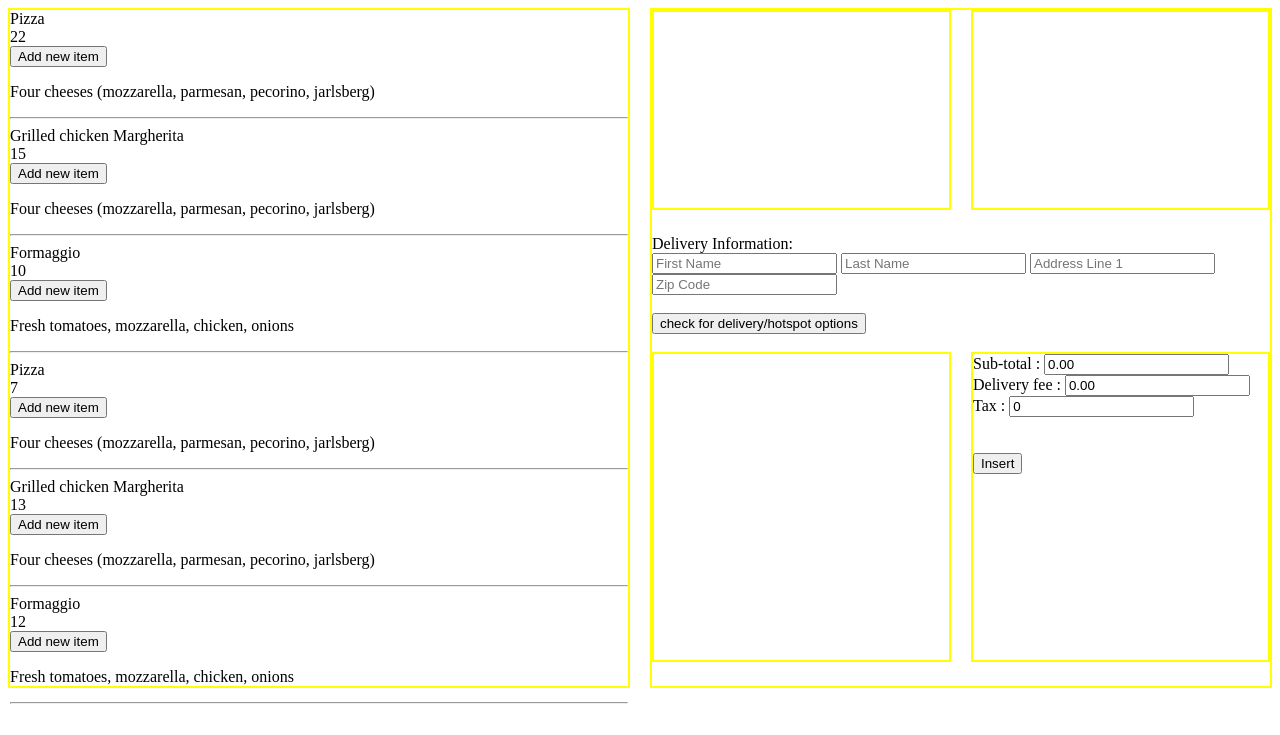
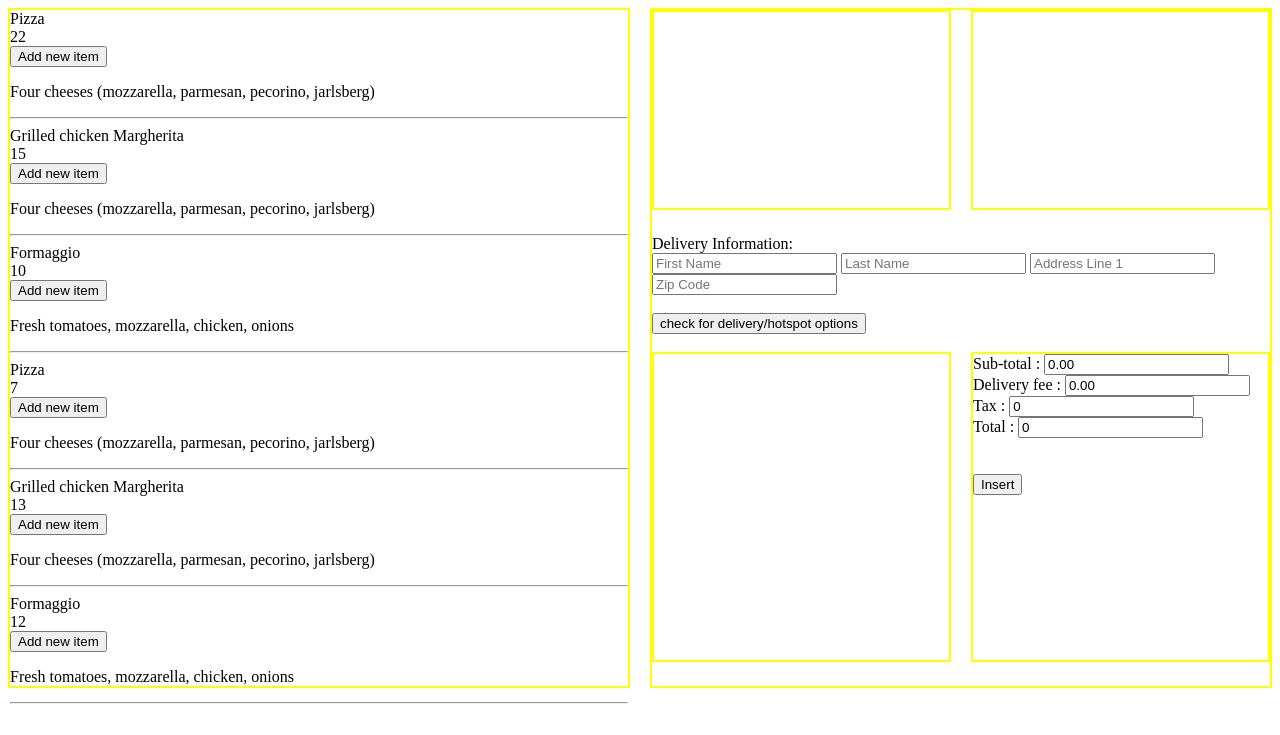
Before and after one commit to IanSmith1337/DatabasesGroup1, a Django app: page /order/ in a window 1280 px wide. Shown: the top 735 px of the page. Run offline with Django 3.2, Linux system fonts and the light colour scheme; parts of the project's set-up code (start-up, migrations or seed data) failed here and were passed over.

Commit message:
add total amount functionality

```diff
--- a/G1DB_Site/templates/order.html
+++ b/G1DB_Site/templates/order.html
@@ -160,14 +160,12 @@
          Sub-total      : <input type="text" id="amount" placeholder="amount" name="amount" value="0.00" readonly><br>
          Delivery fee   : <input type="text" id="deliveryfee" placeholder="deliveryfee" name="deliveryfee" value="0.00" readonly><br>
          Tax            : <input type="text" id="tax" placeholder="tax" name="tax" value="0" readonly><br>
+         Total          : <input type="text" id="total" placeholder="total" name="total" value="0" readonly><br>
 
          <br><br>
          <input type="submit" value="Insert" onclick="return alert('Order Placed.. Thanks!')">
 
      </form>
-
-     <p>{{ order }}</p>
-
     </div>
 
 </div>
@@ -176,7 +174,8 @@
 </div>
 </div>
 <script>
-    var tot = 0;
+    var subtot = 0;
+    var total = 0;
     var tax = 0;
 function display_hotspots(){
         document.getElementById("hs_div1").style.visibility='hidden';
@@ -217,12 +216,14 @@ function f1(objButton){
     lii.textContent = price;
     document.getElementById("pricelist").appendChild(lii);
 
-    tot = tot + price;
-    document.getElementById("amount").value = tot;
+    subtot = subtot + price;
+    document.getElementById("amount").value = subtot;
 
     tax = tax + 1;
     document.getElementById("tax").value = tax;
 
+    total = subtot + tax;
+    document.getElementById("total").value = total;
 }
 
 function f2(objButton){
--- a/G1DB_Site/views.py
+++ b/G1DB_Site/views.py
@@ -157,12 +157,12 @@ def createCustomer(request):
 
 def handleOrder(request):
     if request.method=="POST":
-        if request.POST.get("amount") and request.POST.get("deliveryfee") and request.POST.get("tax"):
+        if request.POST.get("amount") and request.POST.get("deliveryfee") and request.POST.get("tax") and request.POST.get("total"):
             order1 = Order1()
             order1.amount=request.POST.get('amount')
             order1.deliveryfee=request.POST.get('deliveryfee')
             order1.tax=request.POST.get('tax')
-            order1.total_amount="0"
+            order1.total_amount= request.POST.get('total')
             order1.save()
 
         return render(request, 'order.html')
```
Also changed, not shown: db.sqlite3.
